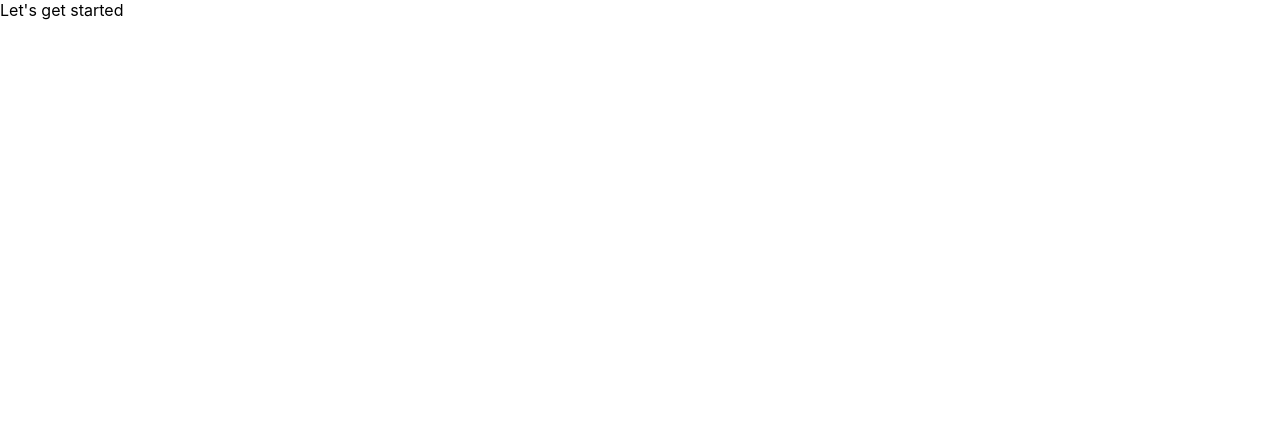
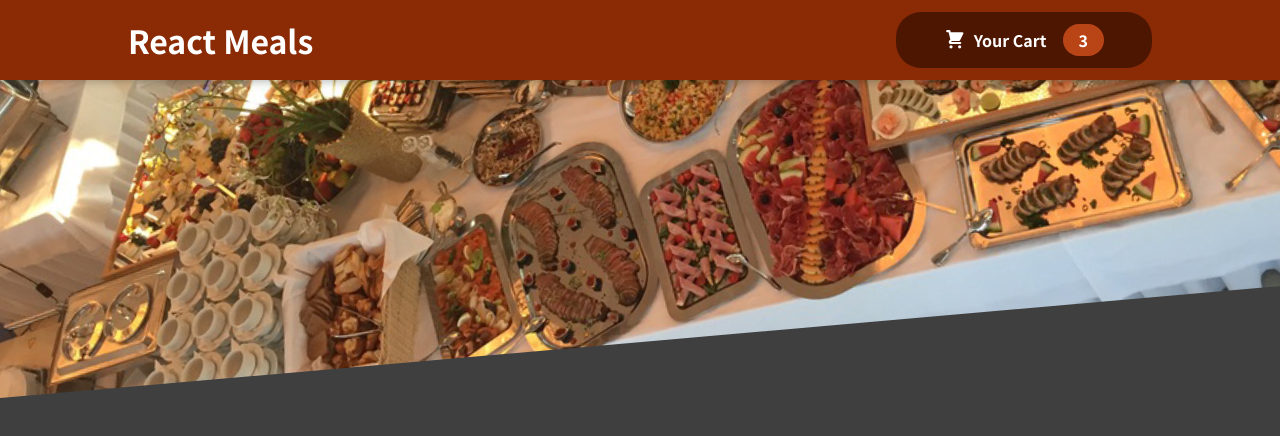
Before and after one commit to Hombre2014/react-complete-guide-meals, a React (Create React App) app: page / in a window 1280 px wide. Shown: the top 436 px of the page. Built offline with nearby package versions, Linux system fonts and the light colour scheme.

Commit message:
Add header component

```diff
--- a/src/App.js
+++ b/src/App.js
@@ -1,8 +1,12 @@
+import { Fragment } from 'react';
+
+import Header from './components/Layout/Header';
+
 const App = () => {
   return (
-    <div className="App">
-      Let's get started
-    </div>
+    <Fragment>
+      <Header />
+    </Fragment>
   );
 }
 
--- /dev/null
+++ b/src/components/Cart/CartIcon.js
@@ -0,0 +1,13 @@
+const CartIcon = () => {
+  return (
+    <svg
+      xmlns='http://www.w3.org/2000/svg'
+      viewBox='0 0 20 20'
+      fill='currentColor'
+    >
+      <path d='M3 1a1 1 0 000 2h1.22l.305 1.222a.997.997 0 00.01.042l1.358 5.43-.893.892C3.74 11.846 4.632 14 6.414 14H15a1 1 0 000-2H6.414l1-1H14a1 1 0 00.894-.553l3-6A1 1 0 0017 3H6.28l-.31-1.243A1 1 0 005 1H3zM16 16.5a1.5 1.5 0 11-3 0 1.5 1.5 0 013 0zM6.5 18a1.5 1.5 0 100-3 1.5 1.5 0 000 3z' />
+    </svg>
+  );
+};
+
+export default CartIcon;
--- /dev/null
+++ b/src/components/Layout/Header.js
@@ -0,0 +1,21 @@
+import { Fragment } from 'react';
+
+import mealsImage from '../../assets/meals.jpg';
+import classes from './Header.module.css';
+import HeaderCartButton from './HeaderCartButton';
+
+const Header = (props) => {
+  return (
+    <Fragment>
+      <header className={classes.header}>
+        <h1>React Meals</h1>
+        <HeaderCartButton />
+      </header>
+      <div className={classes['main-image']}>
+        <img src={mealsImage} alt="A table full of delicious food"/>
+      </div>
+    </Fragment>
+  )
+}
+
+export default Header;
--- /dev/null
+++ b/src/components/Layout/Header.module.css
@@ -0,0 +1,29 @@
+.header {
+  position: fixed;
+  top: 0;
+  left: 0;
+  width: 100%;
+  height: 5rem;
+  background-color: #8a2b06;
+  color: white;
+  display: flex;
+  justify-content: space-between;
+  align-items: center;
+  padding: 0 10%;
+  box-shadow: 0 2px 8px rgba(0, 0, 0, 0.25);
+  z-index: 10;
+}
+
+.main-image {
+  width: 100%;
+  height: 25rem;
+  z-index: 0;
+  overflow: hidden;
+}
+
+.main-image img {
+  width: 110%;
+  height: 100%;
+  object-fit: cover;
+  transform: rotateZ(-5deg) translateY(-4rem) translateX(-1rem);
+}
--- /dev/null
+++ b/src/components/Layout/HeaderCartButton.js
@@ -0,0 +1,17 @@
+import React from 'react';
+import CartIcon from '../Cart/CartIcon';
+import classes from './HeaderCartButton.module.css';
+
+const HeaderCartButton = (props) => {
+  return (
+    <button className={classes.button}>
+      <span className={classes.icon}>
+        <CartIcon />
+      </span>
+      <span>Your Cart</span>
+      <span className={classes.badge}>3</span>
+    </button>
+  )
+}
+
+export default HeaderCartButton;
--- /dev/null
+++ b/src/components/Layout/HeaderCartButton.module.css
@@ -0,0 +1,59 @@
+.button {
+  cursor: pointer;
+  font: inherit;
+  border: none;
+  background-color: #4d1601;
+  color: white;
+  padding: 0.75rem 3rem;
+  display: flex;
+  justify-content: space-around;
+  align-items: center;
+  border-radius: 25px;
+  font-weight: bold;
+}
+
+.button:hover,
+.button:active {
+  background-color: #2c0d00;
+}
+
+.icon {
+  width: 1.35rem;
+  height: 1.35rem;
+  margin-right: 0.5rem;
+}
+
+.badge {
+  background-color: #b94517;
+  padding: 0.25rem 1rem;
+  border-radius: 25px;
+  margin-left: 1rem;
+  font-weight: bold;
+}
+
+.button:hover .badge,
+.button:active .badge {
+  background-color: #92320c;
+}
+
+.bump {
+  animation: bump 300ms ease-out;
+}
+
+@keyframes bump {
+  0% {
+    transform: scale(1);
+  }
+  10% {
+    transform: scale(0.9);
+  }
+  30% {
+    transform: scale(1.1);
+  }
+  50% {
+    transform: scale(1.15);
+  }
+  100% {
+    transform: scale(1);
+  }
+}
--- a/src/index.css
+++ b/src/index.css
@@ -1,13 +1,14 @@
+@import url('https://fonts.googleapis.com/css2?family=Noto+Sans+JP:wght@400;700&display=swap');
+
+* {
+  box-sizing: border-box;
+}
+
+html {
+  font-family: 'Noto Sans JP', sans-serif;
+}
+
 body {
   margin: 0;
-  font-family: -apple-system, BlinkMacSystemFont, 'Segoe UI', 'Roboto', 'Oxygen',
-    'Ubuntu', 'Cantarell', 'Fira Sans', 'Droid Sans', 'Helvetica Neue',
-    sans-serif;
-  -webkit-font-smoothing: antialiased;
-  -moz-osx-font-smoothing: grayscale;
+  background-color: #3f3f3f;
 }
-
-code {
-  font-family: source-code-pro, Menlo, Monaco, Consolas, 'Courier New',
-    monospace;
-}
```
Also changed, not shown: src/components/Card/Card.js (deleted, +0 -9 lines), src/assets/meals.jpg (added).
